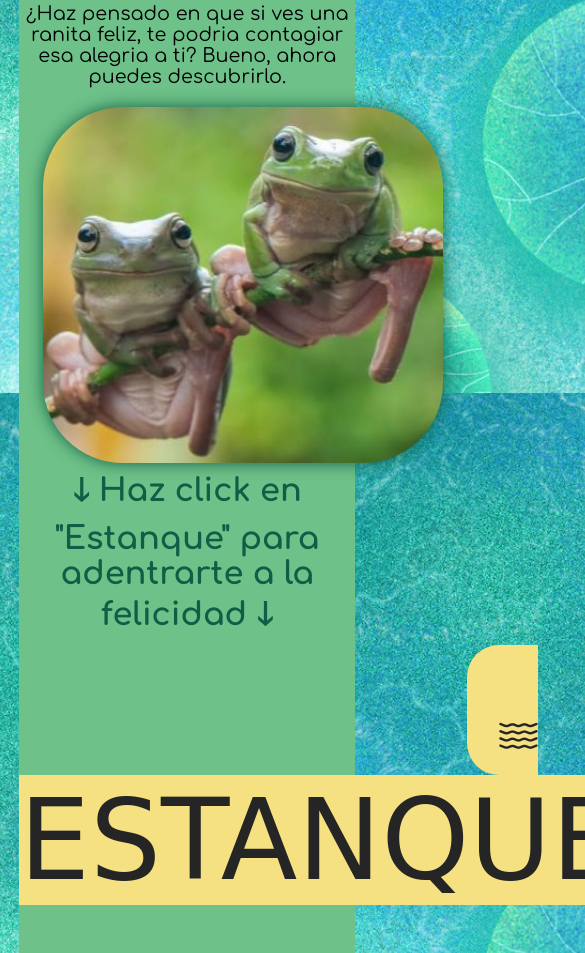
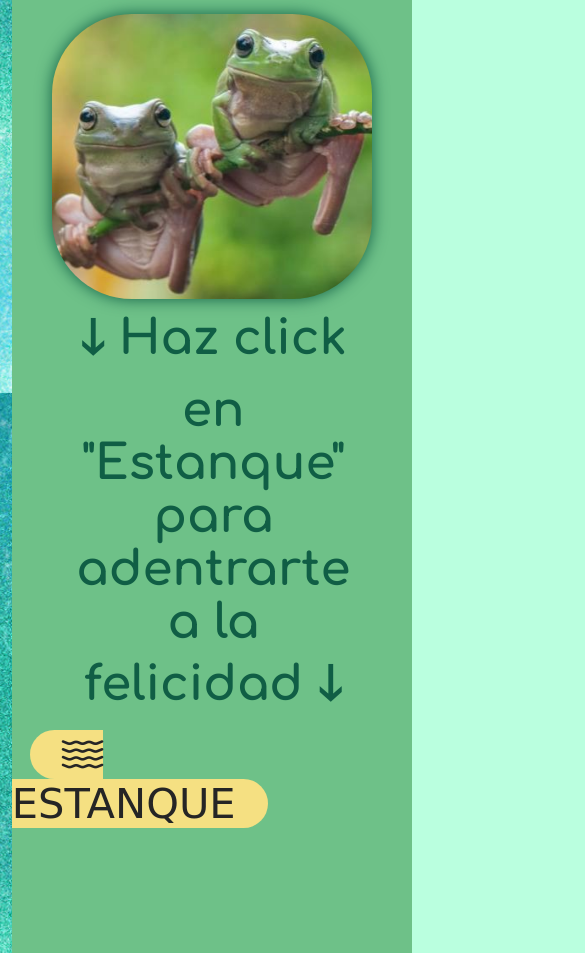
Before and after one commit to Isitaranita/Proyecto-HTML, a plain HTML site: page index.html in a window 390 px wide. Shown: the part 451-1404 px from the top of the page, 585 px wide, since content can reach past the window. Drawn offline with nearby package versions, Linux system fonts and the light colour scheme; a web font is replaced by a local one.

Commit message:
Media query

```diff
--- a/estilos.css
+++ b/estilos.css
@@ -150,11 +150,11 @@ footer{
     nav h1 {
         font-size: 2rem;
     }
-    nav a {
+    nav .link {
         font-size: 3rem;
         margin-left: 26%;
     }
-    nav a, span, .bi.bi-water{
+    nav .link, span, .bi.bi-water{
         font-size: 4rem;
     }
     #ranita {
@@ -168,30 +168,30 @@ footer{
         margin-left: 1%;
     }
     header {
-        width: 40rem;
+        width: 35rem;
     }
     header h1, .material-symbols-outlined {
-        font-size: 5rem;
+        font-size: 4rem;
+    }
+    #ranita {
+        width: 25rem;
+        margin-left: 18%;
     }
     nav h1 {
         font-size: 2rem;
     }
-    nav a {
-        margin-left: 20%;
+    nav .link {
+        margin-left: 10%;
     }
-    nav a, span, .bi.bi-water{
-        font-size: 4rem;
-    }
-    #ranita {
-        width: 25rem;
-        margin-left: 28%;
+    nav .link, .bi.bi-water{
+        font-size: 5rem;
     }
 }
 
 @media (max-width: 512px) {
     main {
-        width: 21rem;
-        margin-left: 3%;
+        width: 22rem;
+        margin-left: 1%;
     }
     header {
         width: 20rem;
@@ -199,18 +199,47 @@ footer{
     header h1, .material-symbols-outlined {
         font-size: 2.5rem;
     }
-    nav a {
-        font-size: 3rem;
-        margin-left: 1.5%;
+    nav .link {
+        margin-left: 5%;
     }
-    nav a, span, .bi.bi-water{
+    nav .link, span, .bi.bi-water{
         font-size: 2.4rem;
     }
     #ranita {
-        margin-left: 7%;
+        margin-left: 5%;
+        width: 20rem;
     }
 }
 
+@media (max-width: 425px) {
+    main {
+        width: 25rem;
+        margin-left: 1%;
+    }
+    header {
+        width: 22rem;
+        font-size: 2.8rem;
+    }
+    nav {
+        width: 90%;
+    }
+    #desc h2 {
+        font-size: 2rem;
+    }
+    nav h1 {
+        font-size: 3rem;
+        margin-left: 12%;
+    }
+    nav .link {
+        margin-left: 5%;
+    }
+    nav .link, .bi.bi-water {
+        font-size: 2.6rem;
+    }
+    #ranita {
+        margin-left: 10%;
+    }
+}
 
 @media (max-width: 320px) {
     main {
@@ -223,18 +252,17 @@ footer{
     header h1, .material-symbols-outlined{
         font-size: 2.5rem;
     }
-    nav a {
-        font-size: 3rem;
-        margin-left: 3.5rem;
+    nav .link {
+        margin-left: 3rem;
     }
     #ranita {
         margin-left: 8%;
         width: 15rem;
     }
     nav h1 {
-        font-size: 2rem;
+        font-size: 1rem;
     }
-    nav a, span, .bi.bi-water{
+    nav .link, span, .bi.bi-water{
         font-size: 2rem;
         margin: 1%;
     }
```
